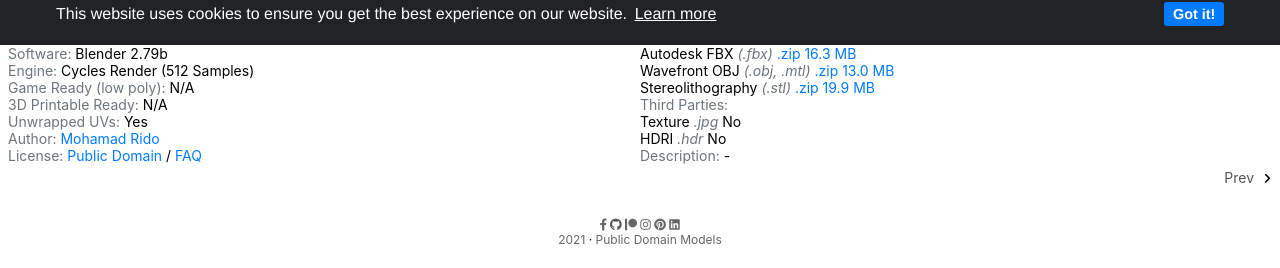
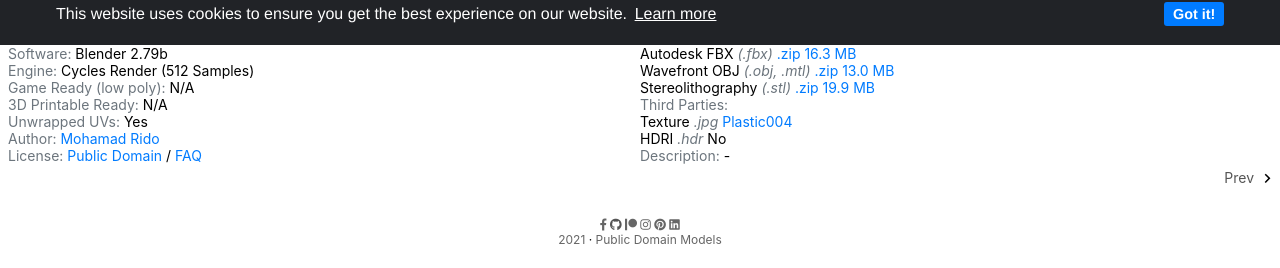
Before and after one commit to mohamadrido/project, a Jekyll site: the page built from _posts/2021-09-19-dell-kb216-keyboard.md, in a window 1280 px wide. Shown: the part 855-1123 px from the top of the page. Built offline with Jekyll 4.4.1, drawn with Linux system fonts in a browser that asks for light colours; nearby versions of some CDN libraries; our own code applies the rules of GitHub Pages for plain Markdown files.

Commit message:
Update 2021-09-19-dell-kb216-keyboard.md

```diff
--- a/_posts/2021-09-19-dell-kb216-keyboard.md
+++ b/_posts/2021-09-19-dell-kb216-keyboard.md
@@ -21,7 +21,7 @@ dae: "<a title='Object' href='' onclick='dell_kb216_keyboard_dae()' >.zip 12.0 M
 fbx: "<a title='Object' href='' onclick='dell_kb216_keyboard_fbx()' >.zip 16.3 MB</a>"
 obj: "<a title='Object' href='' onclick='dell_kb216_keyboard_obj()' >.zip 13.0 MB</a>"
 stl: "<a title='Object' href='' onclick='dell_kb216_keyboard_stl()' >.zip 19.9 MB</a>"
-texture: "No"
+texture: "<a title='Texture' href='' onclick='plastic004_texture()' >Plastic004</a>"
 hdri: "No"
 imagetexture: ".jpg"
 environment: ".hdr"
```
